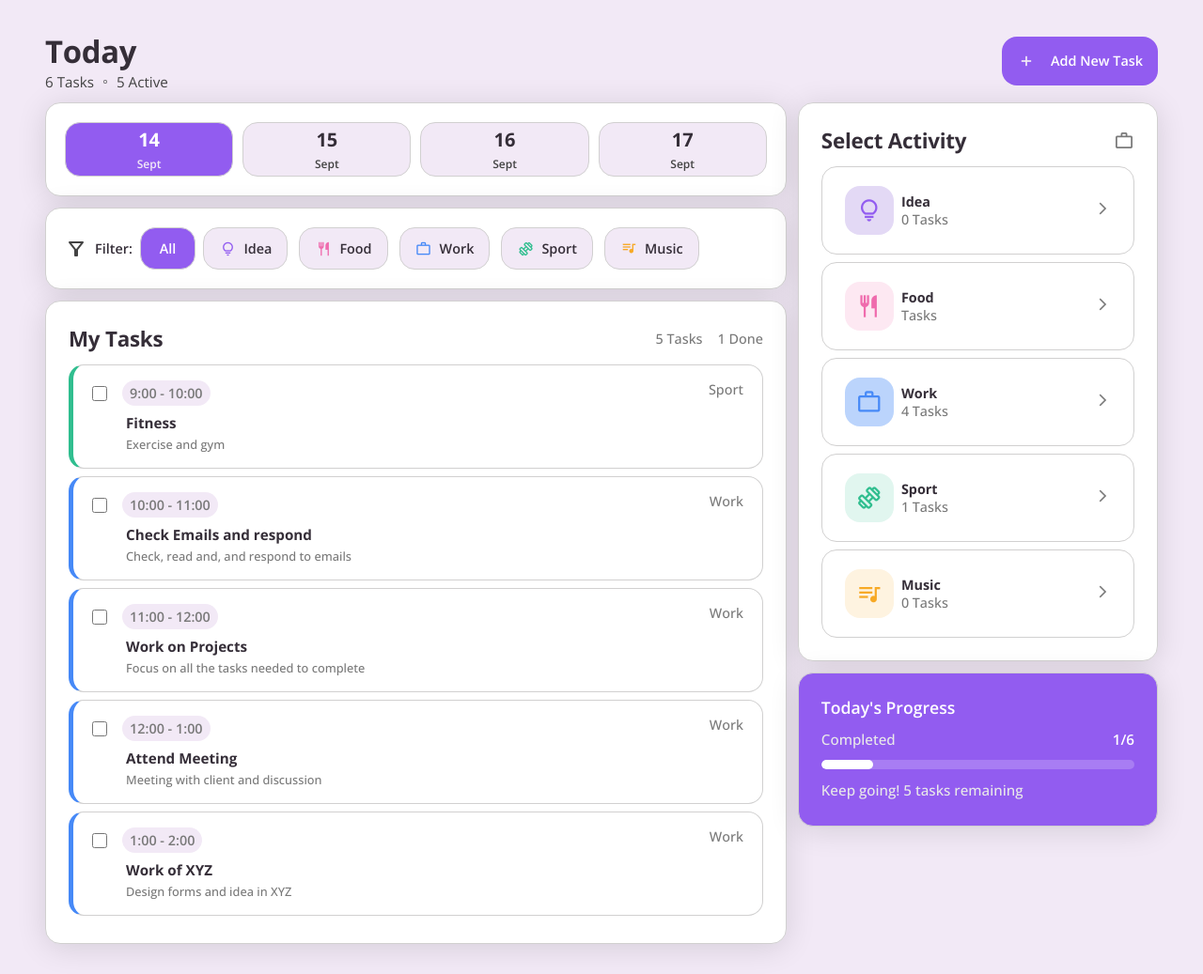
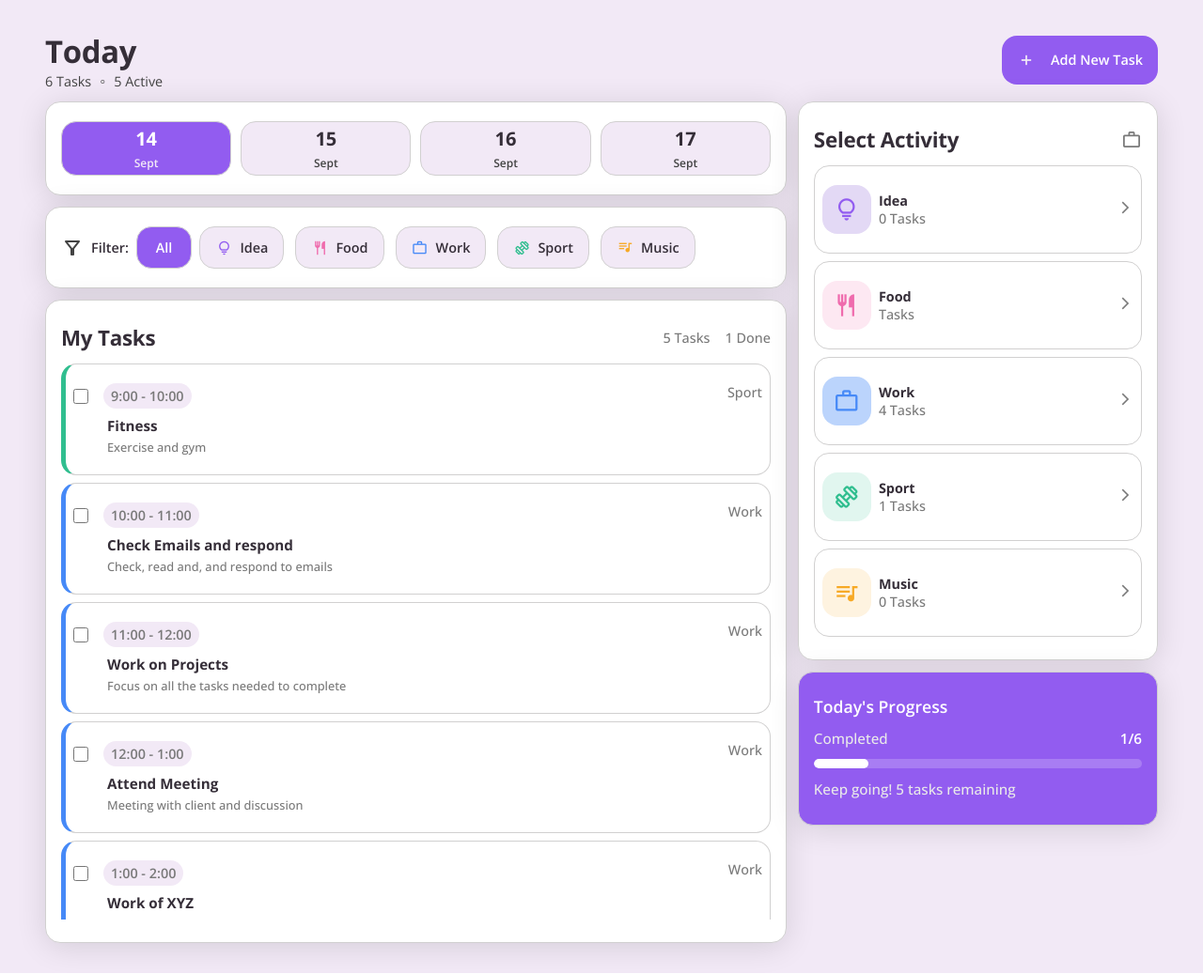
Before and after one commit to Symplyseyi/To-do-List-App, a plain HTML site: page index.html in a window 1280 px wide. Shown: the whole page at 94% size. Drawn offline with nearby package versions, Linux system fonts and the light colour scheme.

Commit message:
Update style.css

```diff
--- a/style.css
+++ b/style.css
@@ -123,7 +123,7 @@
 }
 
 .top-subheading p {
-  font-size: 0.95rem;
+  font-size: var(--fontSize-small);
   color: var(--secBlackColor);
 }
 
@@ -203,7 +203,7 @@ button:focus {
   justify-content: space-between;
   align-items: start;
   background-color: var(--tertiaryColor);
-  padding: var(--space5);
+  padding: var(--space5) var(--space4);
   border-radius: var(--space4);
   box-shadow: 0 4px 32px rgba(0, 0, 0, 0.12);
   border: 1px solid var(--borderColor);
@@ -316,7 +316,7 @@ button:focus {
   justify-content: space-between;
   align-items: center;
   background-color: var(--tertiaryColor);
-  padding: var(--space5);
+  padding: var(--space5) var(--space4);
   column-gap: var(--space2);
   border-radius: var(--space4);
   border: 1px solid var(--borderColor);
@@ -441,7 +441,7 @@ button:focus {
   align-items: start;
   row-gap: var(--space3);
   background-color: var(--tertiaryColor);
-  padding: var(--space6);
+  padding: var(--space6) var(--space4);
   border: 1px solid var(--borderColor);
   border-radius: var(--space4);
   box-shadow: 0 4px 32px rgba(0, 0, 0, 0.12);
@@ -500,7 +500,7 @@ h2 {
   row-gap: var(--space2);
   border: 1px solid var(--borderColor);
   border-radius: var(--space4);
-  padding: var(--space4) var(--space5);
+  padding: var(--space5) var(--space2);
   border-left: 5px solid var(--sportIconColor);
   transition: all 0.3s ease;
   cursor: pointer;
@@ -608,7 +608,7 @@ label {
   row-gap: var(--space3);
   background-color: var(--tertiaryColor);
   border: 1px solid var(--borderColor);
-  padding: var(--space6);
+  padding: var(--space6) var(--space4);
   border-radius: var(--space4);
   box-shadow: 0 4px 32px rgba(0, 0, 0, 0.12);
 }
@@ -646,7 +646,7 @@ label {
   align-items: center;
   border: 1px solid var(--borderColor);
   border-radius: var(--space4);
-  padding: var(--space5) var(--space6);
+  padding: var(--space5) var(--space2);
   transition: all 0.3s ease;
   cursor: pointer;
   transition: all 0.3s ease;
@@ -748,7 +748,7 @@ label {
   align-items: start;
   row-gap: var(--space3);
   background-color: var(--pryColor);
-  padding: var(--space6);
+  padding: var(--space6) var(--space4);
   padding-bottom: var(--space7);
   border-radius: var(--space4);
   box-shadow: 0 4px 32px rgba(0, 0, 0, 0.12);
@@ -824,7 +824,7 @@ label {
     justify-content: start;
     align-items: start;
     row-gap: var(--space3);
-    padding: var(--space8);
+    padding: var(--space8) var(--space6);
     background-color: var(--secColor);
   }
 
```
